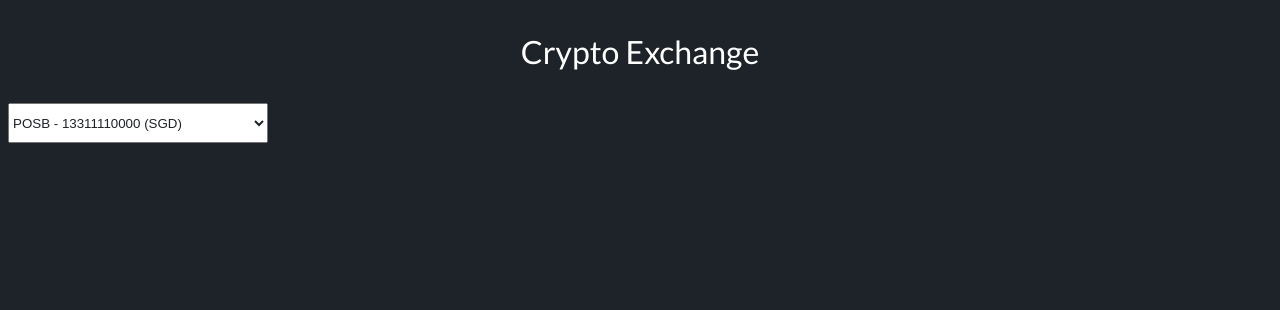
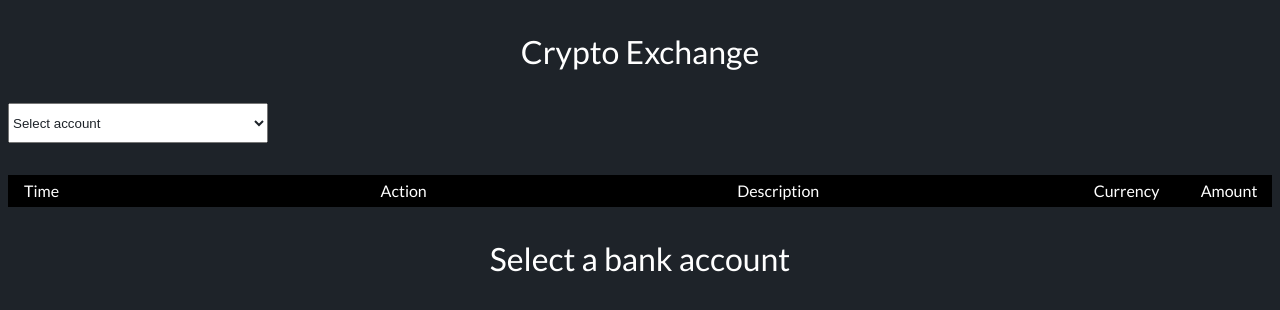
Before and after one commit to leonardovenoso/js-reactjs-crypto-exchange, a Next.js app: page / in a window 1280 px wide. Shown: the top 310 px of the page. Built offline with nearby package versions, Linux system fonts and the light colour scheme.

Commit message:
[UI] Table atom, theme colors, and home page changes

```diff
--- /dev/null
+++ b/pages/components/atoms/table.js
@@ -0,0 +1,42 @@
+import styled from 'styled-components';
+
+const Table = styled.div`
+  display: grid;
+  color: ${props => props.theme.colors.primary};
+  position: relative;
+`;
+
+export const Header = styled(Table)`
+  grid-template-columns: ${props => props.columns || 'inherit'};
+  background: ${props => props.theme.colors.black};
+  height: 2em;
+  user-select: none;
+  padding-left: 1em;
+
+  div {
+    transform: translateY(20%);
+  }
+`;
+
+export const Body = styled.div``;
+export const Row = styled(Table)`
+  grid-template-columns: ${props => props.columns || 'inherit'};
+  height: 2em;
+  border-bottom: 0.1px solid ${props => props.theme.colors.darkgray2};
+  font-size: 0.8em;
+  div {
+    transform: translateY(20%);
+    padding-left: 1em;
+  }
+
+  div:nth-child(5) {
+    text-align: center;
+  }
+
+  div:nth-child(5) {
+    text-align: right;
+    padding-right: 1em;
+  }
+`;
+
+export default Table;
--- a/pages/index.jsx
+++ b/pages/index.jsx
@@ -1,11 +1,16 @@
-import { useEffect, useState } from 'react';
-import fetchBankAccounts from '../services/accountService';
+import { useEffect, useState, useRef } from 'react';
+import fetchBankAccounts, {
+  fetchTransactionsByAccountNumber,
+} from '../services/accountService';
 import Container from './components/atoms/container';
 import Title from './components/atoms/title';
 import Select from './components/atoms/select';
+import Table, { Header, Body, Row } from './components/atoms/table';
 
 export default function CryptoExchange() {
   const [bankAccounts, setBankAccounts] = useState([]);
+  const [transactions, setTransactions] = useState([]);
+  const bankAccountsRef = useRef(null);
 
   useEffect(() => {
     const start = async () => {
@@ -17,6 +22,18 @@ export default function CryptoExchange() {
     start();
   }, []);
 
+  const fetchTransactions = async () => {
+    if (bankAccountsRef.current.value === '0') {
+      setTransactions([]);
+      return;
+    }
+    const res = await fetchTransactionsByAccountNumber(
+      bankAccountsRef.current.value
+    );
+    const resJson = await res.json();
+    setTransactions(resJson);
+  };
+
   return (
     <div>
       <main>
@@ -24,13 +41,55 @@ export default function CryptoExchange() {
           <Title>Crypto Exchange</Title>
         </Container>
         <Container>
-          <Select data-cy="bank-accounts">
+          <Select
+            defaultValue={{ label: 'Select account', value: 0 }}
+            data-cy="select-bank-account"
+            onChange={fetchTransactions}
+            ref={bankAccountsRef}
+          >
+            <option value="0">Select account</option>
             {bankAccounts.map(account => (
               <option
                 key={account.accountNumber}
+                value={account.accountNumber}
               >{`${account.bankName} - ${account.accountNumber} (${account.currency})`}</option>
             ))}
           </Select>
+          <Container>
+            <Table>
+              <Header
+                data-cy="transactions-header"
+                columns="1fr 1fr 1fr 0.3fr 0.2fr"
+              >
+                <div>Time</div>
+                <div>Action</div>
+                <div>Description</div>
+                <div>Currency</div>
+                <div>Amount</div>
+              </Header>
+              <Body data-cy="transactions-body">
+                {transactions.map(transaction => (
+                  <Row
+                    key={transaction.timestamp}
+                    columns="1fr 1fr 1fr 0.3fr 0.2fr"
+                  >
+                    <div>{transaction.timestamp}</div>
+                    <div>{transaction.action}</div>
+                    <div>{transaction.description}</div>
+                    <div>{transaction.currency}</div>
+                    <div>{transaction.amount}</div>
+                  </Row>
+                ))}
+                {bankAccountsRef &&
+                  bankAccountsRef.current &&
+                  bankAccountsRef.current.value === '0' && (
+                    <Container>
+                      <Title>Select a bank account</Title>
+                    </Container>
+                  )}
+              </Body>
+            </Table>
+          </Container>
         </Container>
       </main>
     </div>
--- a/pages/theme.js
+++ b/pages/theme.js
@@ -2,7 +2,10 @@ import { createGlobalStyle } from 'styled-components';
 
 export const darkTheme = {
   colors: {
+    black: 'black',
     darkgray: 'rgb(30, 35, 41)',
+    darkgray2: '#333333',
+    lightgray: 'lightgray',
     primary: 'white',
     secondary: '#ffc107',
   },
```
